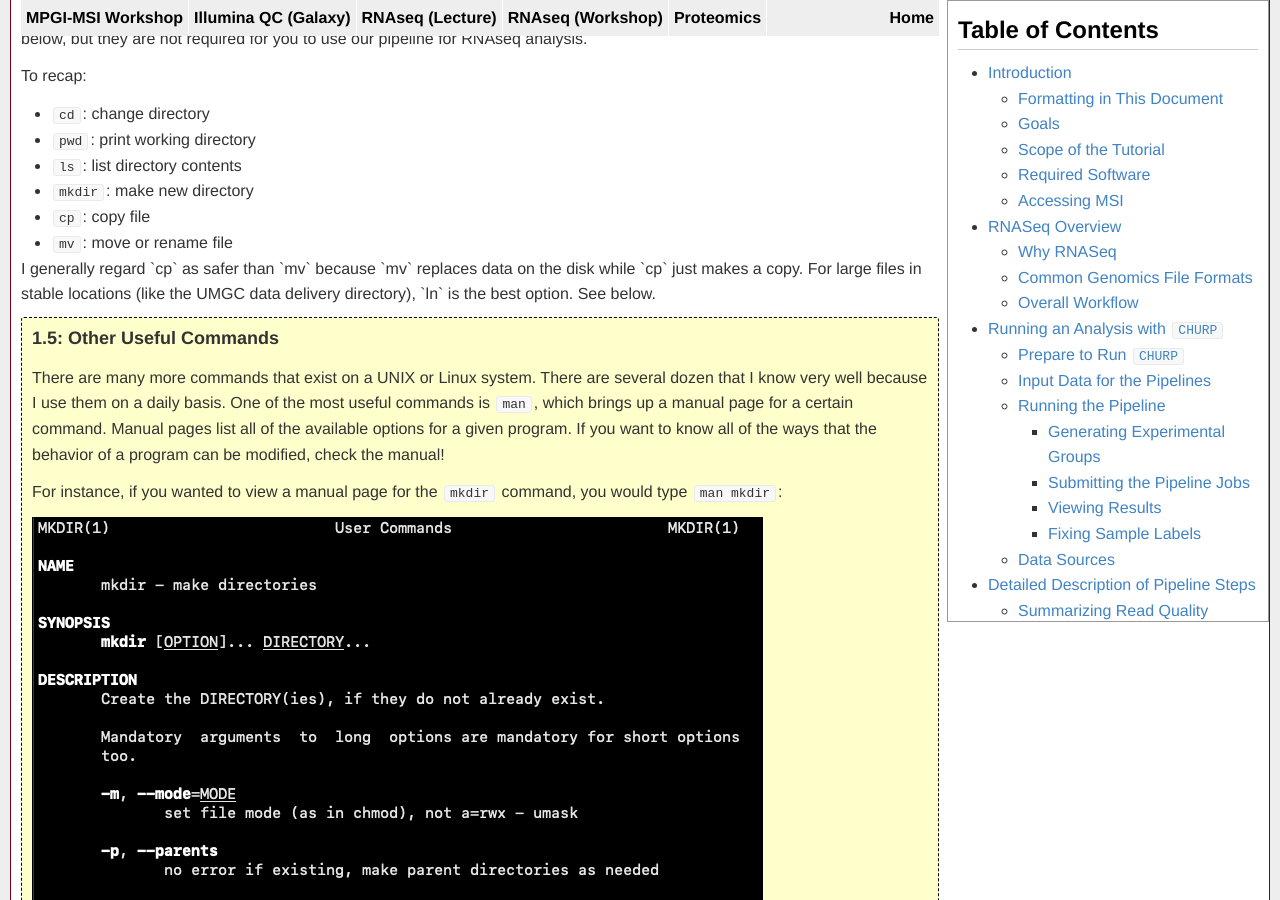
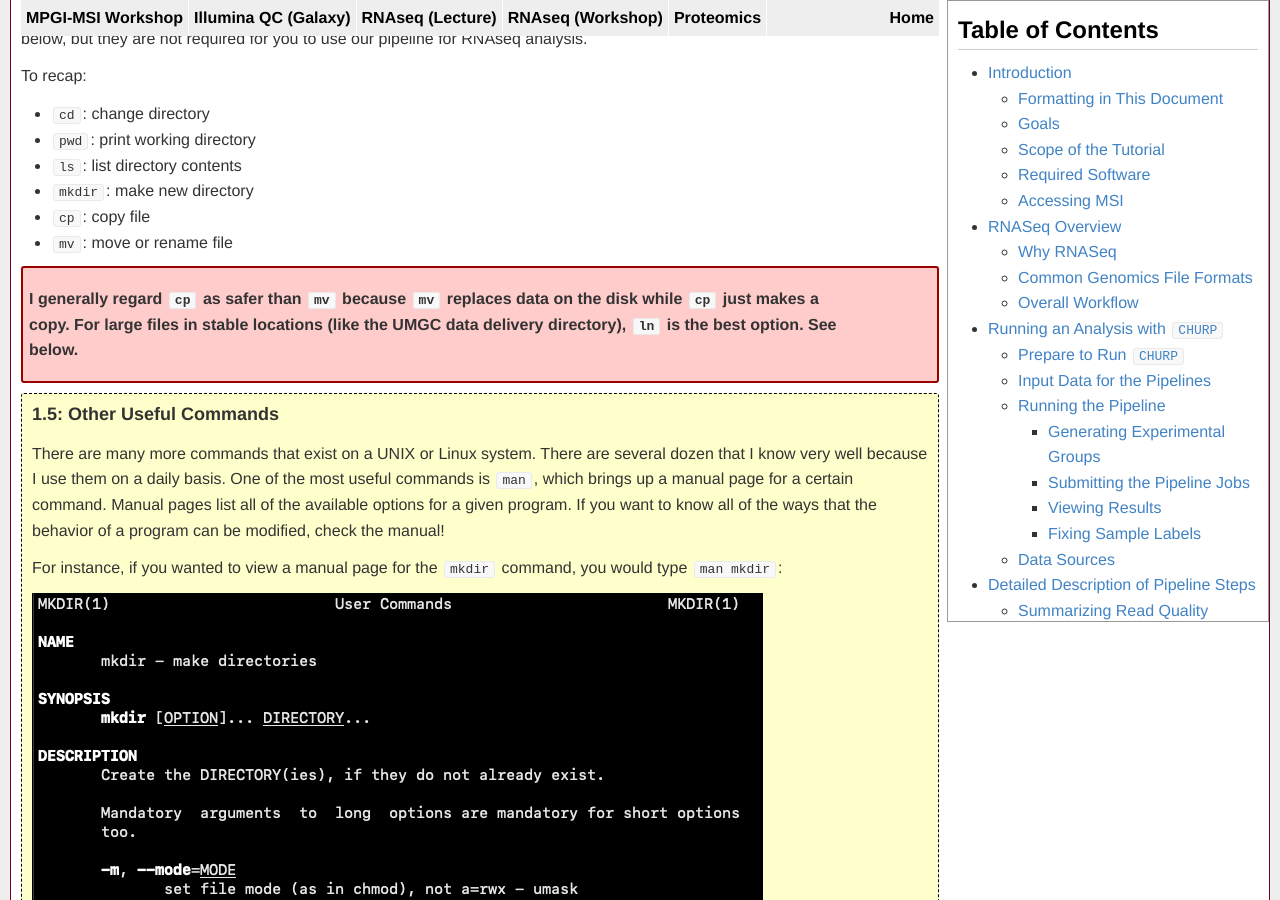
Before and after one commit to msi-ris/Tutorials, a Jekyll site: the page built from rnaseq_cmd_beta.md, in a window 1280 px wide and 900 px high, scrolled down 13581 px. Built offline with Jekyll 4.4.1, drawn with Linux system fonts in a browser that asks for light colours.

Commit message:
Update rnaseq beta

```diff
--- a/rnaseq_cmd_beta.md
+++ b/rnaseq_cmd_beta.md
@@ -424,13 +424,13 @@ To recap:
 - `cp`: copy file
 - `mv`: move or rename file
 
-<dif class="warn" markdown="1">
+<div class="warn" markdown="1">
 
 I generally regard `cp` as safer than `mv` because `mv` replaces data on the
 disk while `cp` just makes a copy. For large files in stable locations (like
 the UMGC data delivery directory), `ln` is the best option. See below.
 
-</dif>
+</div>
 
 <div class="info" markdown="1">
 
```
